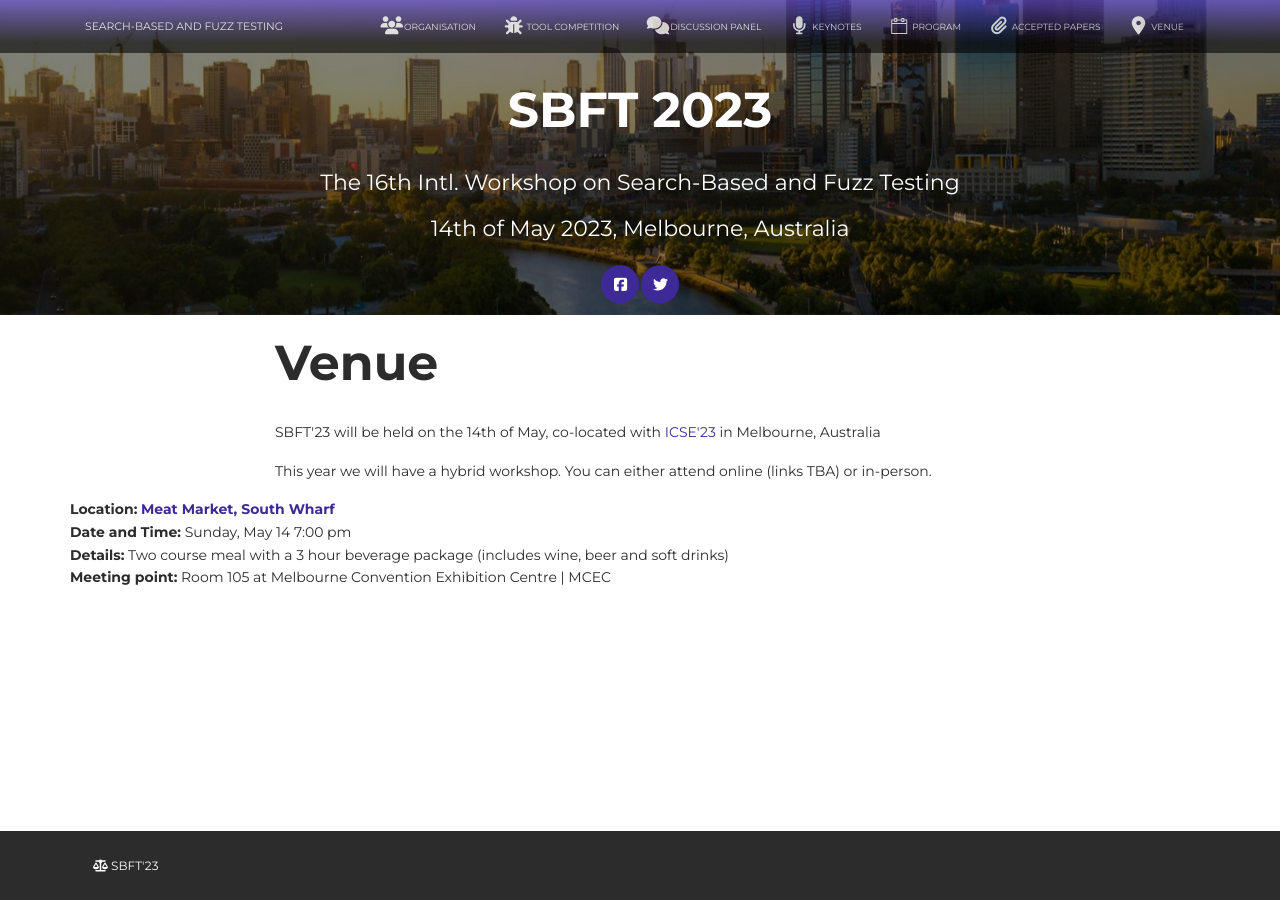
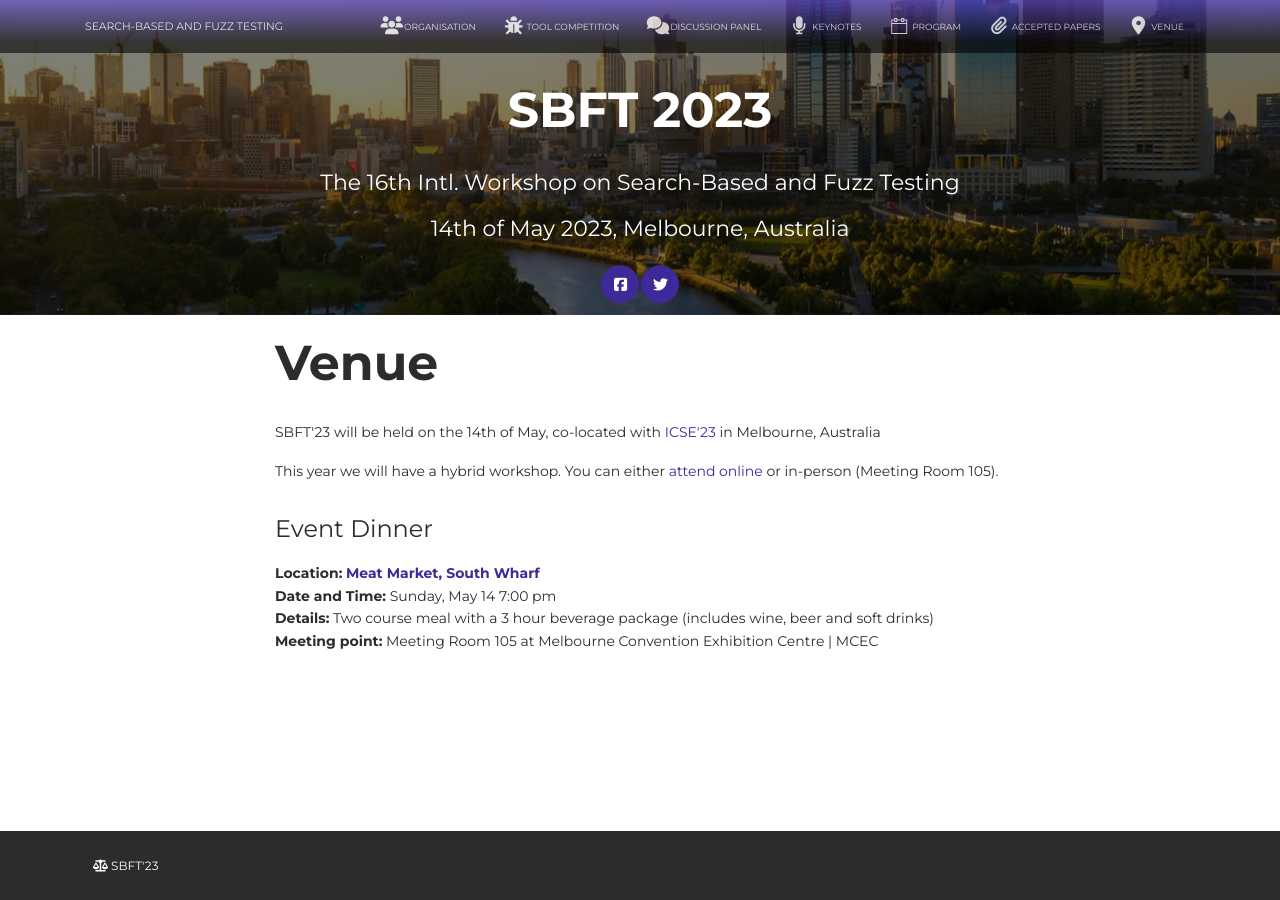
Before and after one commit to sbft23/sbft23.github.io, a Jekyll site: the page built from venue/index.html, in a window 1280 px wide. Built offline with Jekyll 4.4.1, drawn with Linux system fonts in a browser that asks for light colours; nearby versions of some CDN libraries.

Commit message:
Few fixes

```diff
--- a/index.html
+++ b/index.html
@@ -40,7 +40,7 @@
     the conference online or in person, according to your preference.
   </p>
   <p class="paper-title">
-    <b>Similar to last year, we will also live-stream SBFT 2023 via <a href=" https://www.twitch.tv/koxp"
+    <b>Similar to last year, we will also live-stream SBFT 2023 via <a href="https://www.twitch.tv/koxp"
         target="_blank">Twitch</a></b>. Feel free to join our stream
     and ask questions in the chat if you are not registered.
   </p>
--- a/venue/index.html
+++ b/venue/index.html
@@ -5,15 +5,15 @@
 <div class="col-md-8 ml-auto mr-auto text-left">
 
   <h1 class="title">Venue</h1>
-  <p>SBFT'23 will be held on the 14th of May, co-located with <a href="https://conf.researchr.org/venue/icse-2023/icse-2023-venue">ICSE'23</a> in Melbourne, Australia</p>
-  <p>This year we will have a hybrid workshop. You can either attend online (links TBA) or in-person.</p>
-</div>
+  <p>SBFT'23 will be held on the 14th of May, co-located with <a href="https://conf.researchr.org/venue/icse-2023/icse-2023-venue" target="_blank">ICSE'23</a> in Melbourne, Australia</p>
+  <p>This year we will have a hybrid workshop. You can either <a href="https://www.twitch.tv/koxp" target="_blank">attend online</a> or in-person (Meeting Room 105).</p>
 
-
-<p><b>Location:</b> <a href="https://meatmarketsouthwharf.com.au" target="_blank"><b>Meat Market, South Wharf</b></a> <br>
+  <h4>Event Dinner</h4>
+  <p><b>Location:</b> <a href="https://meatmarketsouthwharf.com.au" target="_blank"><b>Meat Market, South Wharf</b></a> <br>
   <b>Date and Time:</b> Sunday, May 14 7:00 pm <br>
   <b>Details:</b> Two course meal with a 3 hour beverage package (includes wine, beer and soft drinks) <br>
-  <b>Meeting point:</b> Room 105 at Melbourne Convention Exhibition Centre | MCEC
+  <b>Meeting point:</b> Meeting Room 105 at Melbourne Convention Exhibition Centre | MCEC
 
 
 </p>
+</div>
```
Also changed, not shown: program/index.html (+5 -5 lines).
